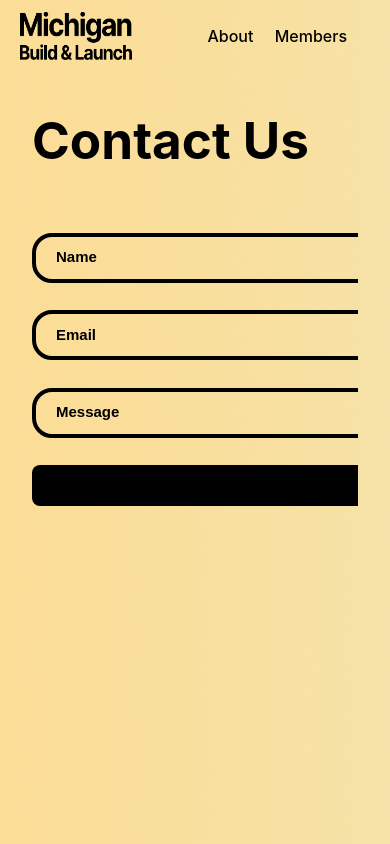
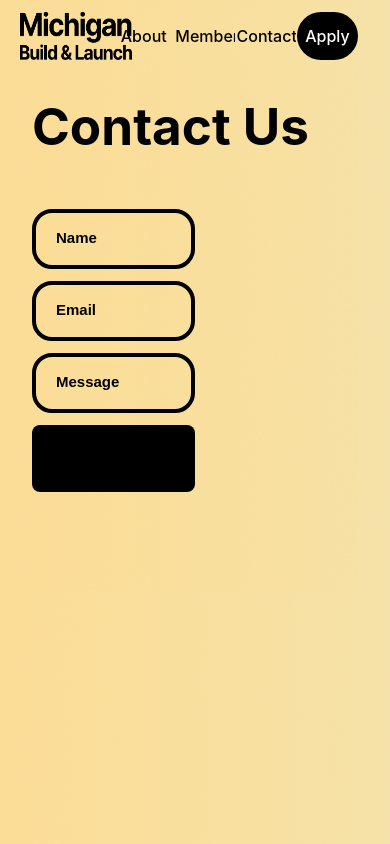
Before and after one commit to rohitkartha/build-and-launch-website, a Vue app: page /Contact in a window 390 px wide. Built offline with nearby package versions, Linux system fonts and the light colour scheme.

Commit message:
contact page responsiveness

```diff
--- a/src/components/Contact.vue
+++ b/src/components/Contact.vue
@@ -6,6 +6,8 @@ import Header from "../components/Header.vue";
   <div class="container">
     <Header :logo="true" />
     <h1>Contact Us</h1>
+
+    <div class="messageFields">
       <input
         type="text"
         name=""
@@ -24,27 +26,36 @@ import Header from "../components/Header.vue";
         placeholder="Message" />
       <button>SEND</button>
     </div>
+  </div>
 </template>
 
 <style scoped>
 .container {
   display: grid;
-  grid-template-rows: 1fr 2fr 1fr 1fr 1fr;
-  height: 60%;
+  grid-template-rows: 1fr 1fr 3fr 1fr;
+  height: 70%;
 }
 
 h1 {
   text-align: left;
   color: black;
   font-weight: bold;
+  margin-top: 0;
+}
+
+.messageFields {
+  display: flex;
+  flex-direction: column;
+  height: 100%;
+  width: 50%;
 }
 
 input {
-  width: 450px;
-  height: 40px;
   border: 4px solid black;
   border-radius: 20px;
   padding-left: 20px;
+  width: calc(100% - 30px);
+  margin: 12px 12px 0px 0px;
 }
 
 input::placeholder {
@@ -55,6 +66,13 @@ input::placeholder {
 
 button {
   background: black;
-  width: 480px;
+  width: 100%;
+  margin: 12px 12px 0px 0px;
+}
+
+@media (height < 500px) {
+  .container {
+    height: 100%;
+  }
 }
 </style>
```
Lines whose indentation alone changed are shown as unchanged.
